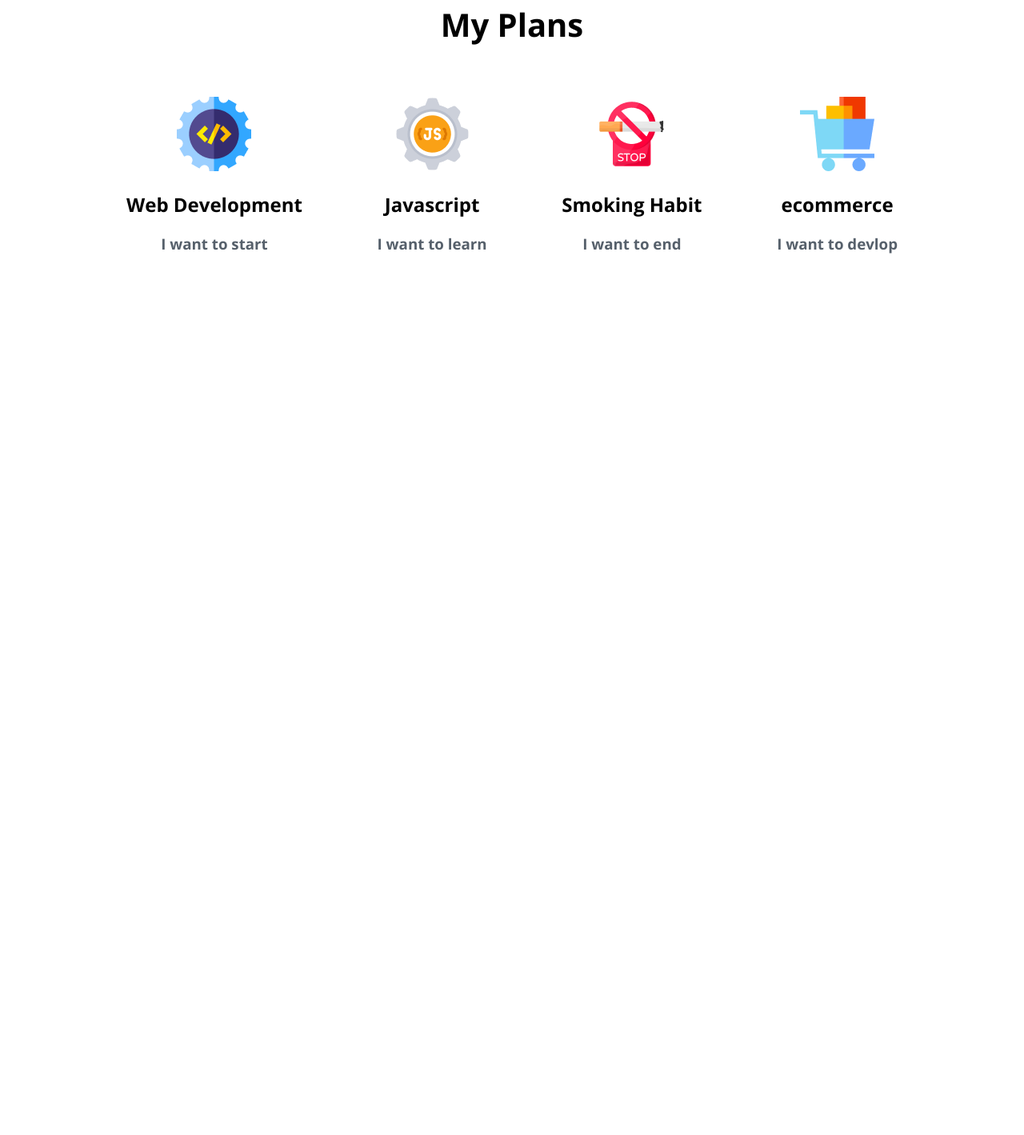
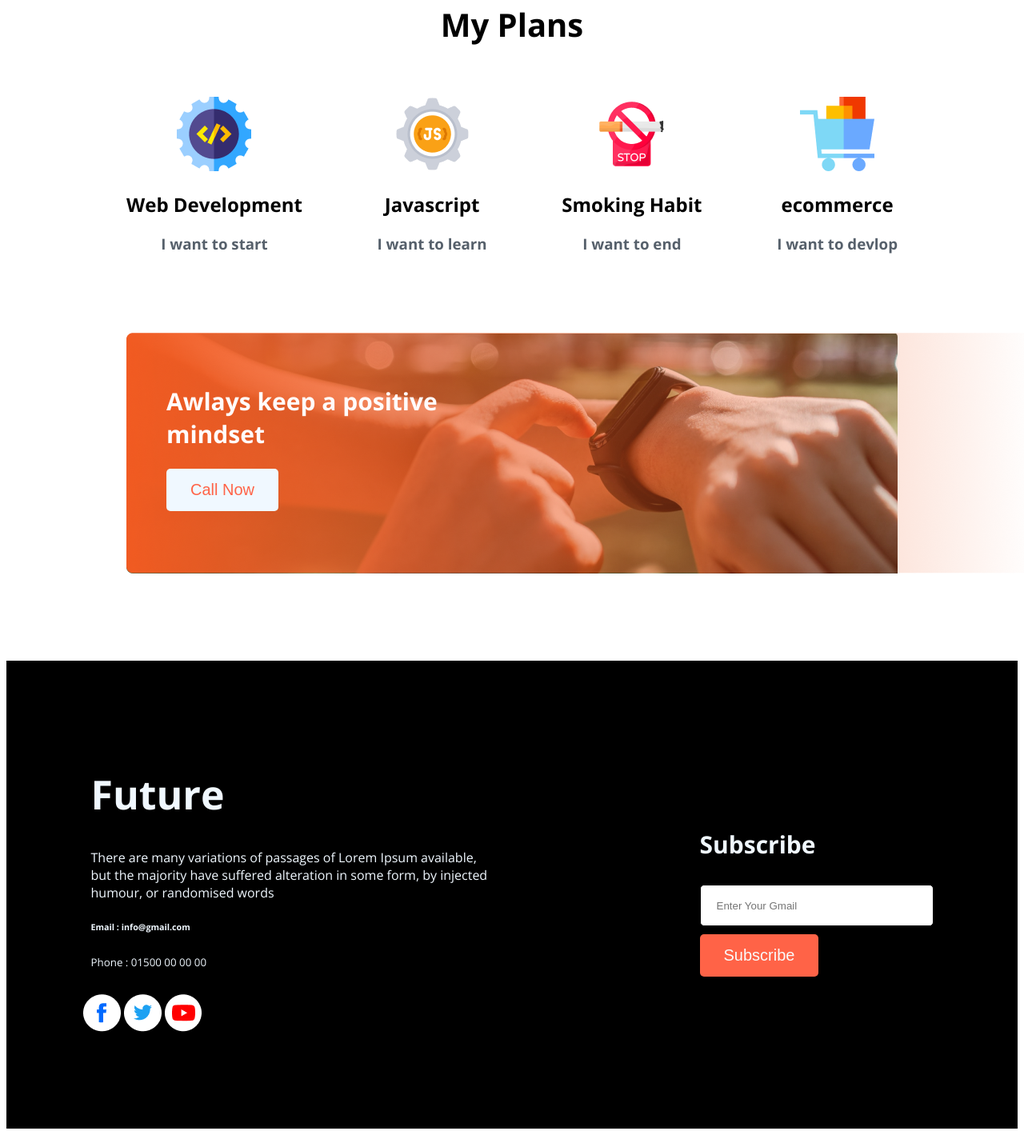
Before and after one commit to mdraselislamrahul/prectice-projects, a plain HTML site: page index.html in a window 1280 px wide. Shown: the part 1745-3164 px from the top of the page at 80% size. Before the commit the page ends 2181 px from the top, so only its background shows below. Drawn offline with nearby package versions, Linux system fonts and the light colour scheme.

Commit message:
8th commit

```diff
--- a/index.html
+++ b/index.html
@@ -64,10 +64,36 @@
                     <h3>I want to devlop</h3>
                 </div>
             </div>
+            <div class="manin-banner">
+                <img src="./Image/gradient3.png" alt="">
+                <h1>Awlays keep a positive <br> mindset
+                </h1>
+                <button>Call Now</button>
+
+            </div>
         </section>
     </main>
     <footer>
-
+        <div class="main-footer">
+            <div class="chilled-footer">
+                <h1>Future</h1>
+                <p>There are many variations of passages of Lorem Ipsum available, but the majority have suffered alteration in some form, by injected humour, or randomised words</p>
+                <h6>Email : info@gmail.com</h6>
+                <small>Phone : 01500 00 00 00</small>
+                <ul>
+                    <li><img src="./Image/fb.png" alt=""></li>
+                    <li>
+                        <img src="./Image/twitter.png" alt="">
+                    </li>
+                    <li><img src="./Image/youtube.png" alt=""></li>
+                </ul>
+            </div>
+            <div class="chilled-footer">
+                <h3>Subscribe</h3>
+                <input type="gmail" placeholder="Enter Your Gmail">
+                <button>Subscribe</button>
+            </div>
+        </div>
     </footer>
 </body>
 
--- a/style.css
+++ b/style.css
@@ -106,3 +106,100 @@ main {
 .chilled-plans h3 {
     color: rgb(86, 96, 107);
 }
+
+.manin-banner {
+    height: 310px;
+    background-image: url(./Image/watch.png);
+    background-repeat: no-repeat;
+    margin-top: 80px;
+    position: relative;
+    border-radius: 5px;
+}
+
+.manin-banner h1 {
+    color: rgb(255, 251, 251);
+    text-align: left;
+    position: absolute;
+    top: 40px;
+    left: 50px;
+    font-size: 30px;
+}
+
+.manin-banner button {
+    border: none;
+    color: tomato;
+    background-color: aliceblue;
+    padding: 15px 30px;
+    margin: 50px 30px;
+    border-radius: 5px;
+    position: absolute;
+    top: 120px;
+    left: 20px;
+    font-size: 20px;
+}
+
+.main-footer {
+    display: flex;
+    align-items: center;
+    justify-content: space-around;
+    gap: 50px;
+}
+
+.chilled-footer {
+    max-width: 500px;
+}
+
+.chilled-footer input {
+    display: block;
+    height: 50px;
+    width: 250px;
+    border: 1px solid rgb(0, 0, 0);
+    border-radius: 5px;
+    padding: 0px 20px;
+}
+
+.chilled-footer button {
+    border: none;
+    color: rgb(250, 250, 250);
+    background-color: tomato;
+    padding: 15px 30px;
+    margin: 10px 0px;
+    border-radius: 5px;
+    font-size: 20px;
+}
+
+footer {
+    background-color: black;
+    padding: 100px 0px;
+}
+
+.chilled-footer h1 {
+    color: aliceblue;
+    font-size: 50px;
+}
+
+.chilled-footer h3 {
+    color: aliceblue;
+    font-size: 30px;
+}
+
+.chilled-footer p {
+    color: aliceblue;
+}
+
+.chilled-footer h6 {
+    color: aliceblue;
+}
+
+.chilled-footer small {
+    color: aliceblue;
+}
+
+.chilled-footer ul {
+    margin-left: -50px;
+    margin-top: 30px;
+}
+
+.chilled-footer ul li {
+    display: inline-block;
+}
```
Also changed, not shown: Image/gradient3.png (added), Image/watch.png (added).
